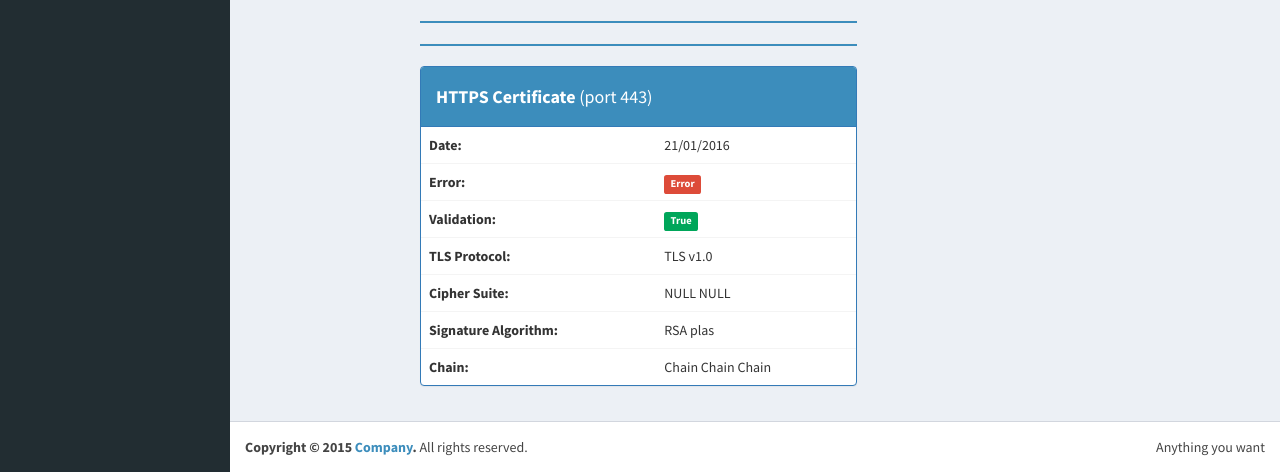
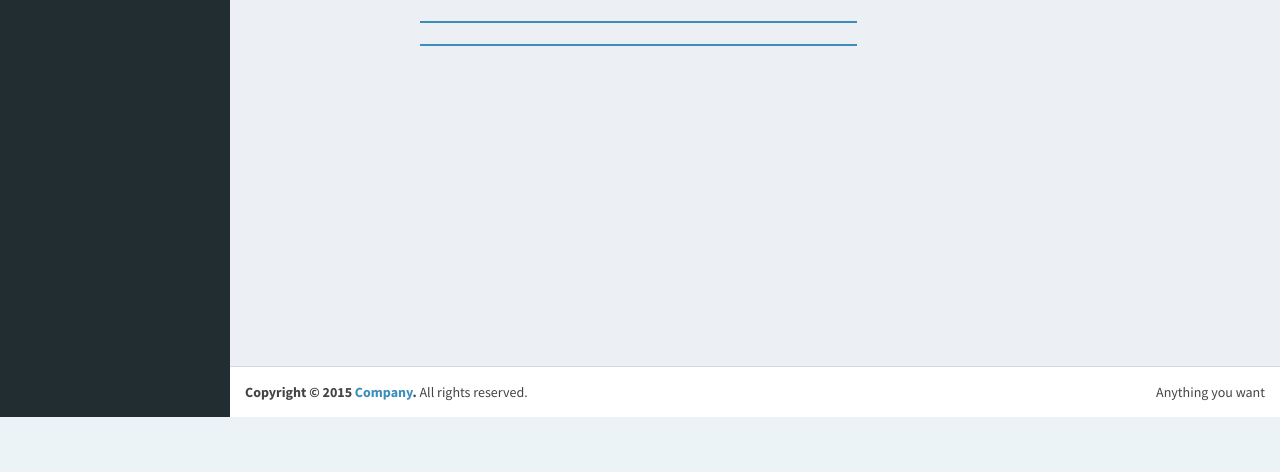
Before and after one commit to clcert/Web-OSR, a Django app: template graphs/templates/graphs/search.html in a window 1280 px wide; the page is wider, and only the part inside the window is pictured. Shown: the part 383-855 px from the top of that part. After the commit the page ends 800 px from the top of that part, so only its background shows below. Run offline with Django 3.2, Linux system fonts and the light colour scheme; the template is opened without the code that fills it, so the values that code supplies are empty; some libraries are stand-ins or nearby versions.

Commit message:
Modify the html to use new template tag

```diff
--- a/graphs/templates/graphs/search.html
+++ b/graphs/templates/graphs/search.html
@@ -65,43 +65,12 @@ google.maps.event.addDomListener(window, 'load', initialize);
                     {% http_table 'http443' '8080' http8080 %}
                 {% endif %}
 
-
-
                 <hr style="background-color: #3C8DBC; height: 2px">
 
-                <div class="panel panel-primary">
-                    <div class="panel-heading" style="background-color: #3C8DBC"><h4><b>HTTPS  Certificate</b> (port 443)</h4> </div>
-                    <table class="table table-hover">
-                        <tr>
-                            <td><b>Date:</b></td>
-                            <td>21/01/2016</td>
-                        </tr>
-                        <tr>
-                            <td><b>Error:</b></td>
-                            <td><span class="label label-danger">Error</span></td>
-                        </tr>
-                        <tr>
-                            <td><b>Validation:</b></td>
-                            <td><span class="label label-success">True</span></td>
-                        </tr>
-                        <tr>
-                            <td><b>TLS Protocol:</b></td>
-                            <td>TLS v1.0</td>
-                        </tr>
-                        <tr>
-                            <td><b>Cipher Suite:</b></td>
-                            <td>NULL NULL</td>
-                        </tr>
-                        <tr>
-                            <td><b>Signature Algorithm:</b></td>
-                            <td>RSA plas</td>
-                        </tr>
-                        <tr>
-                            <td><b>Chain:</b></td>
-                            <td>Chain Chain Chain</td>
-                        </tr>
-                    </table>
-                </div>
+                {% if https %}
+                    {% certificate_table 'HTTPS  Certificate' 'https' '443' https %}
+                {% endif %}
+
             </div>
             <div class="col-md-4"></div>
         </div>
```
Also changed, not shown: graphs/views/search.py (+7 -3 lines).
